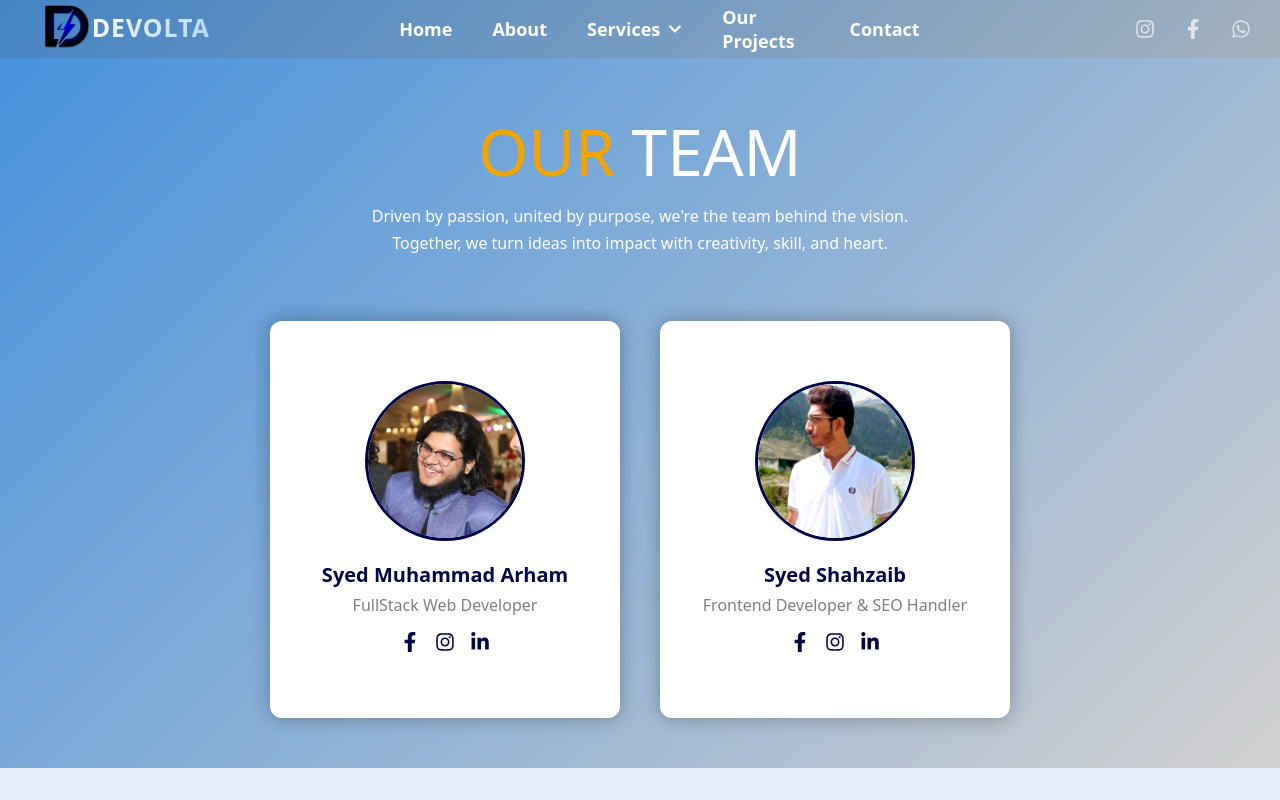
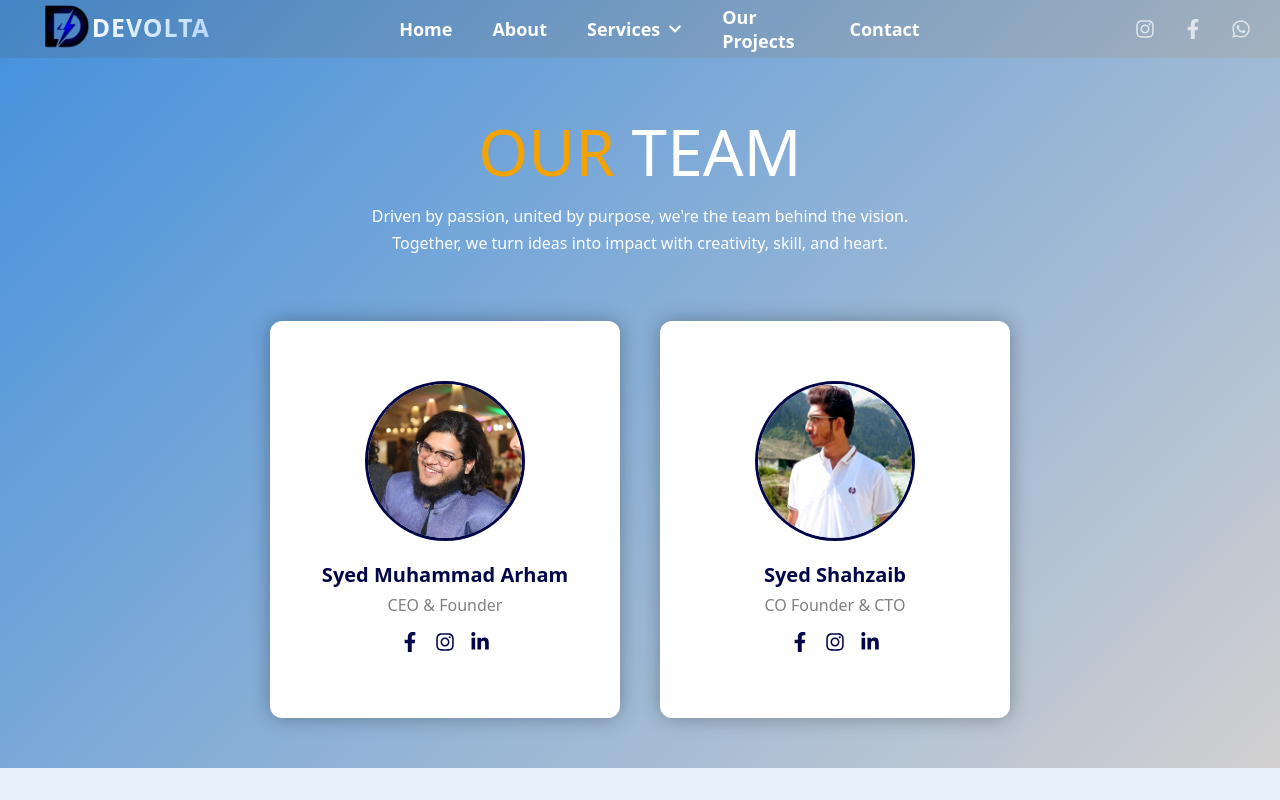
Before and after one commit to SyedMohammadArham/Devoltaa, a React (Create React App) app: page /about in a window 1280 px wide. Shown: the top 800 px of the page. Built offline with nearby package versions, Linux system fonts and the light colour scheme.

Commit message:
Updated portfolio and styles

```diff
--- a/src/Components/Team/Team.jsx
+++ b/src/Components/Team/Team.jsx
@@ -17,12 +17,12 @@ const Team = () => {
     {
       img: img2,
       name: "Syed Muhammad Arham",
-      role: "FullStack Web Developer"
+      role: "CEO & Founder"
     },
     {
       img: img3,
       name: "Syed Shahzaib",
-      role: "Frontend Developer & SEO Handler"
+      role: "CO Founder & CTO"
     }
   ];
 
```
